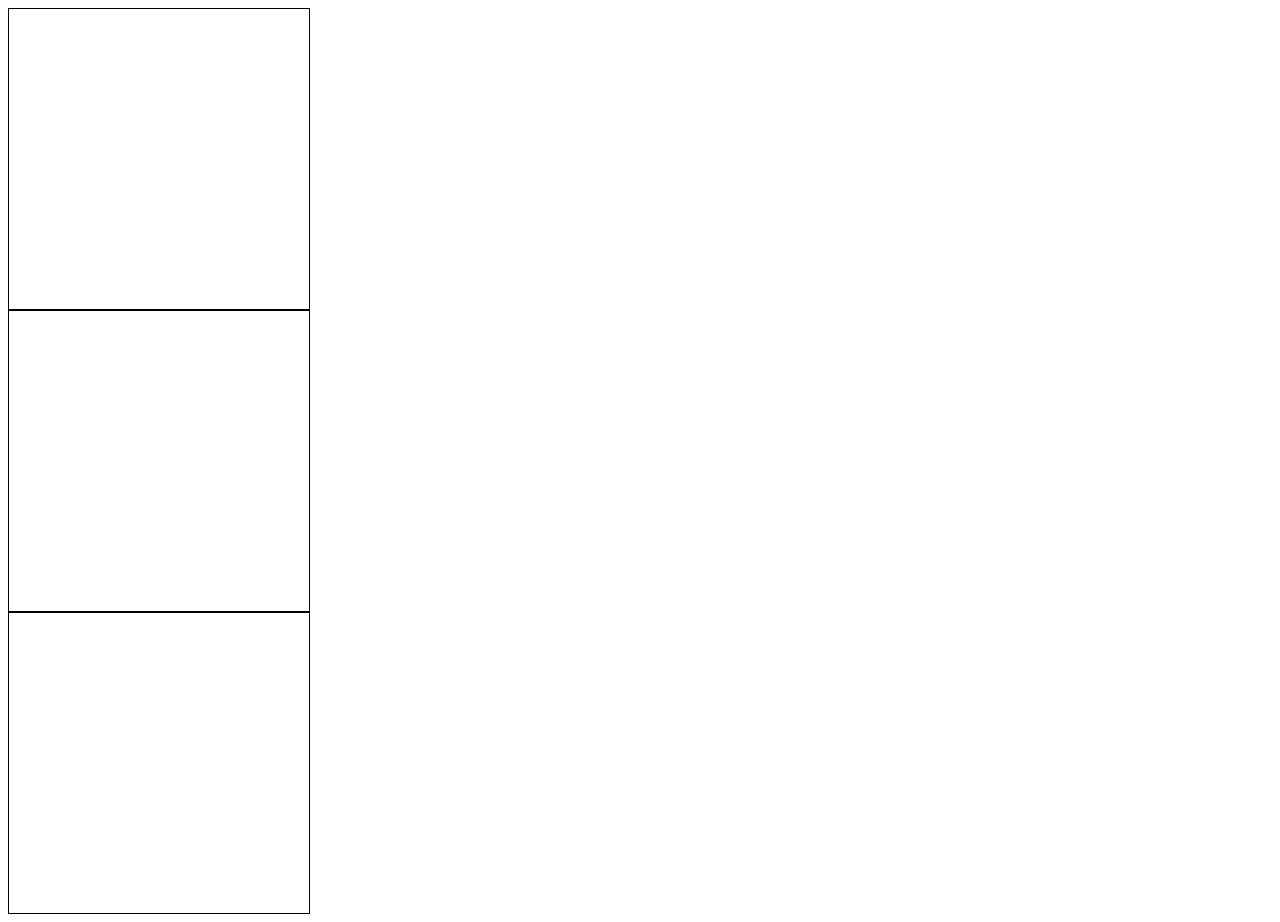
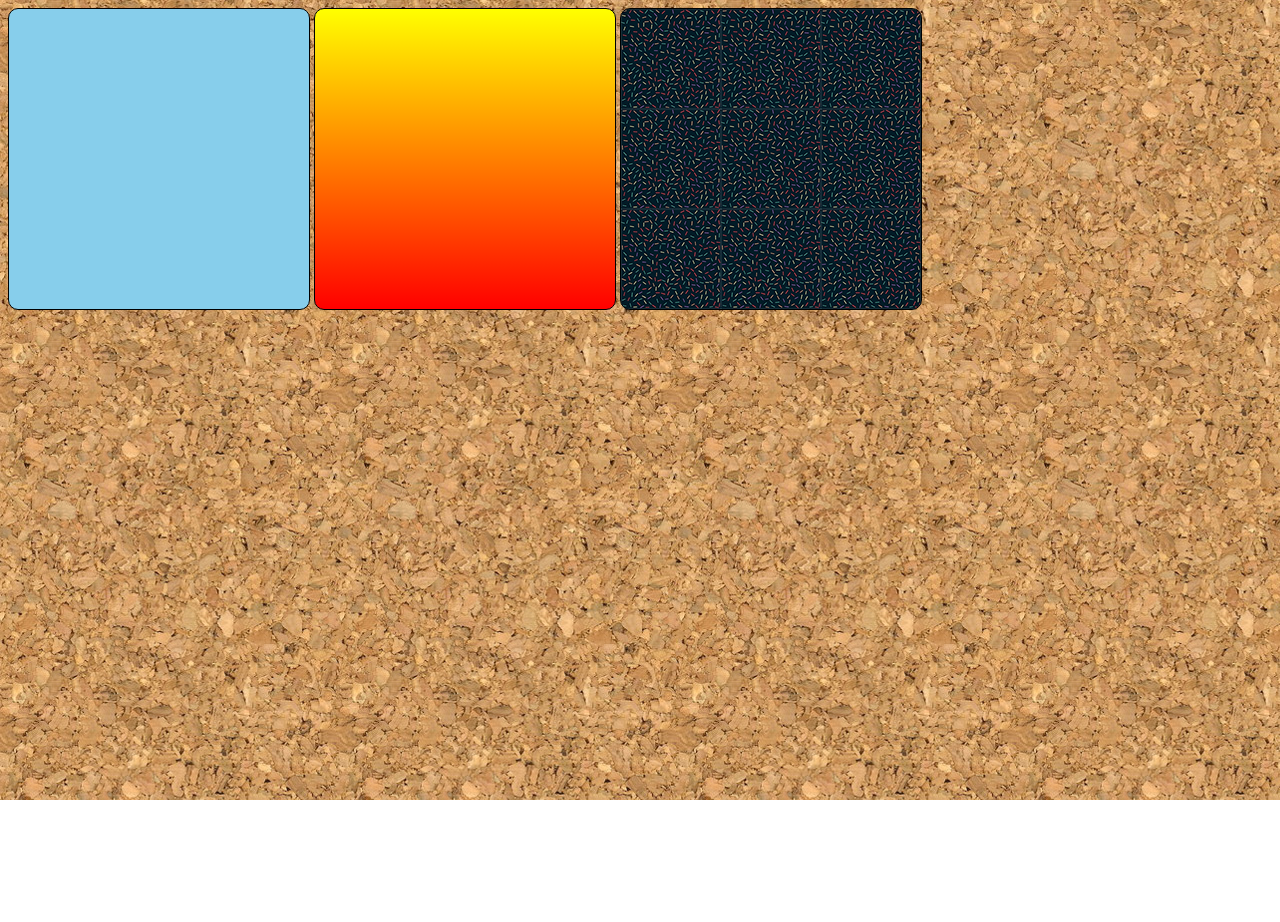
Before and after one commit to italokisame/html-css, a plain HTML site: page exercicios/ex022/fundo001.html in a window 1280 px wide. After the commit the page ends 800 px from the top, so only its background shows below. Drawn offline with Linux system fonts and the light colour scheme.

Commit message:
Update fundo001.html

```diff
--- a/exercicios/ex022/fundo001.html
+++ b/exercicios/ex022/fundo001.html
@@ -5,21 +5,39 @@
     <meta name="viewport" content="width=device-width, initial-scale=1.0">
     <title>Teste de imagem de fundo</title>
     <style>
+        body {
+            background-image: url('imagens/wallpaper001.jpg');
+        }
         div.quadrado {
+            display: inline-block;
             border: 1px solid black;
+            background-color: lightgray;
+            border-radius: 10px;
             width: 300px;
             height: 300px;
+        }
+
+        div#q1 {
+            background-color: skyblue;
+        }
+
+        div#q2 {
+            background-image: linear-gradient(to bottom, yellow, red);
+        }
+
+        div#q3 {
+            background-image: url('imagens/pattern001.png');
         }
     </style>
 </head>
 <body>
-    <div class="quadrado">
+    <div class="quadrado" id="q1">
 
     </div>
-    <div class="quadrado">
+    <div class="quadrado" id="q2">
 
     </div>
-    <div class="quadrado">
+    <div class="quadrado" id="q3">
 
     </div>
 
```
